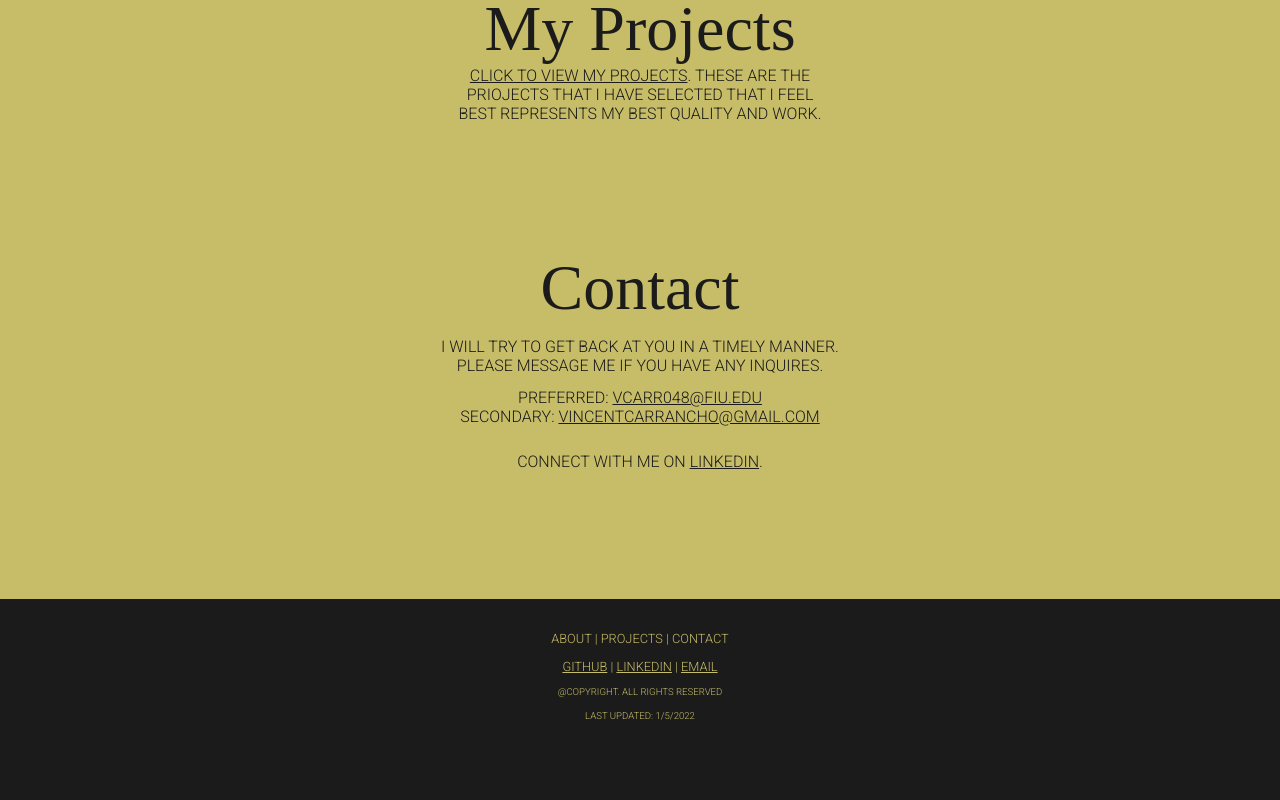
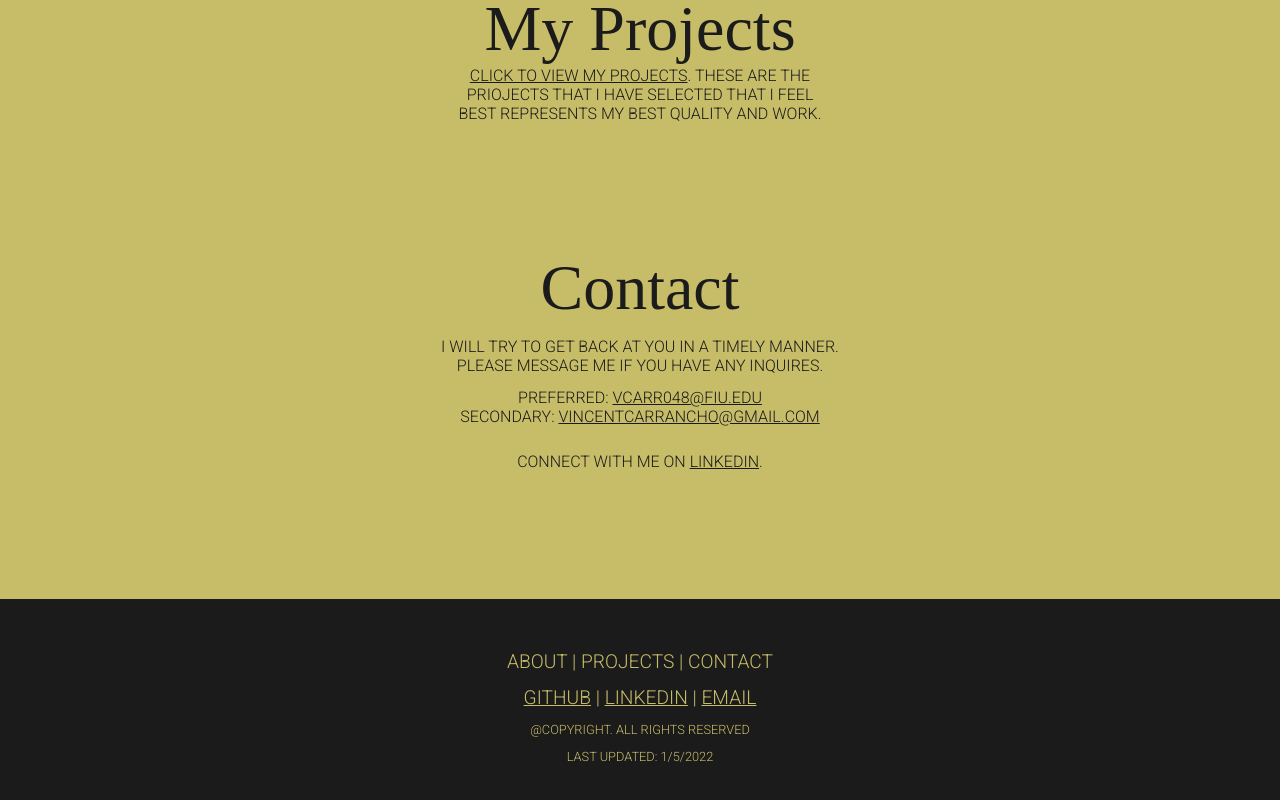
Before and after one commit to VincentCarrancho/portfolio-nextjs, a Next.js app: page / in a window 1280 px wide. Shown: the part 871-1671 px from the top of the page. Built offline with nearby package versions, Linux system fonts and the light colour scheme.

Commit message:
fixed some media queries to fix font. MERGE TO PRODUCTION!

```diff
--- a/pages/index.tsx
+++ b/pages/index.tsx
@@ -19,7 +19,7 @@ const Home: NextPage = () => {
           name="Vincent Carrancho"
           content="Vincent Carrancho Personal Website"
         />
-        <link rel="icon" href="/favicon.ico" />
+        <link rel="icon" href="/favicon.png" />
       </Head>
 
       <div>
--- a/styles/footerstyle.module.css
+++ b/styles/footerstyle.module.css
@@ -13,29 +13,71 @@
 
 /* Small devices (portrait tablets and large phones, 600px and up) */
 @media only screen and (min-width: 600px) {
-}
-
-/* Medium devices (landscape tablets, 768px and up) */
-@media only screen and (min-width: 768px) {
-}
-
-/* Large devices (laptops/desktops, 992px and up) */
-@media only screen and (min-width: 992px) {
-}
-
-@media only screen and (min-width: 1200px) {
   .footercontainer {
-    padding-top: 2.5vw;
-    padding-bottom: 5vw;
+    padding-top: 6vw;
+    padding-bottom: 6vw;
   }
   .topdiv {
     padding-bottom: 1vw;
   }
   #topdivtext {
-    font-size: 1vw;
+    font-size: 2.5vw;
   }
   #copyright {
     padding-top: 1vw;
-    font-size: 0.75vw;
+    font-size: 2.5vw;
   }
 }
+
+/* Medium devices (landscape tablets, 768px and up) */
+@media only screen and (min-width: 768px) {
+  .footercontainer {
+    padding-top: 4vw;
+    padding-bottom: 4vw;
+  }
+  .topdiv {
+    padding-bottom: 1vw;
+  }
+  #topdivtext {
+    font-size: 1.5vw;
+  }
+  #copyright {
+    padding-top: 1vw;
+    font-size: 1.5vw;
+  }
+}
+
+/* Large devices (laptops/desktops, 992px and up) */
+@media only screen and (min-width: 992px) {
+  .footercontainer {
+    padding-top: 4vw;
+    padding-bottom: 4vw;
+  }
+  .topdiv {
+    padding-bottom: 1vw;
+  }
+  #topdivtext {
+    font-size: 1.5vw;
+  }
+  #copyright {
+    padding-top: 1vw;
+    font-size: 1vw;
+  }
+}
+
+@media only screen and (min-width: 1200px) {
+  .footercontainer {
+    padding-top: 4vw;
+    padding-bottom: 4vw;
+  }
+  .topdiv {
+    padding-bottom: 1vw;
+  }
+  #topdivtext {
+    font-size: 1.5vw;
+  }
+  #copyright {
+    padding-top: 1vw;
+    font-size: 1vw;
+  }
+}
--- a/styles/landingpage.module.css
+++ b/styles/landingpage.module.css
@@ -127,7 +127,7 @@
   }
 
   #projectSubtitle {
-    font-size: 1.25vw;
+    font-size: 1.5vw;
     width: 30vw;
     margin-left: auto;
     margin-right: auto;
@@ -138,7 +138,7 @@
   #contactSubtitle_email,
   #contactSubtitle_linkedin {
     color: #1b1b1b;
-    font-size: 1.25vw;
+    font-size: 1.5vw;
     width: 35vw;
     margin-left: auto;
     margin-right: auto;
@@ -203,7 +203,7 @@
   }
 
   #projectSubtitle {
-    font-size: 1.25vw;
+    font-size: 1.5vw;
     width: 30vw;
     margin-left: auto;
     margin-right: auto;
@@ -214,7 +214,7 @@
   #contactSubtitle_email,
   #contactSubtitle_linkedin {
     color: #1b1b1b;
-    font-size: 1.25vw;
+    font-size: 1.5vw;
     width: 35vw;
     margin-left: auto;
     margin-right: auto;
```
Also changed, not shown: components/uiComponents/iconButton.tsx (added, +28 -0 lines), public/favicon.png (added), styles/iconButtonStyle.module.css (added), 1 other file (tests, documents, lock files or other folders).
